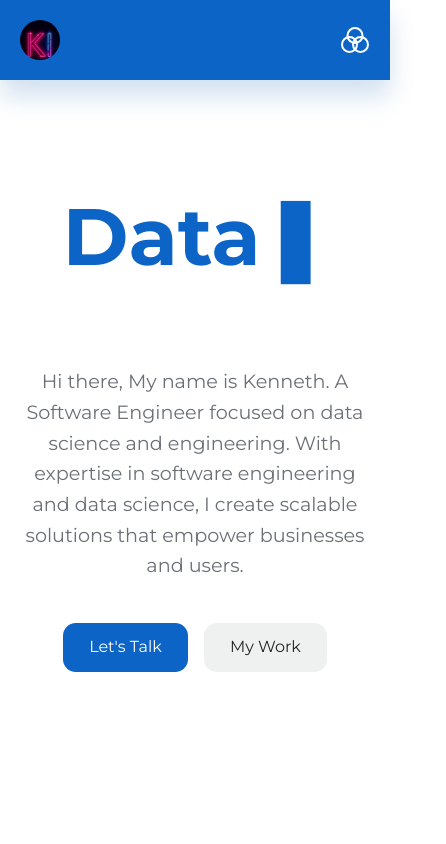
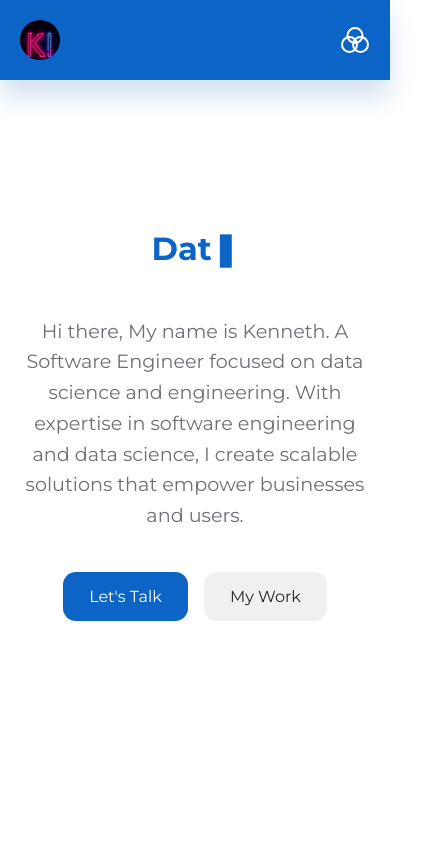
Before and after one commit to KenImade/portfolio_website, a React (Create React App) app: page / in a window 390 px wide. Shown: the top 844 px of the page, 446 px wide, since content can reach past the window. Built offline with nearby package versions, Linux system fonts and the light colour scheme.

Commit message:
fixed mobile layout

```diff
--- a/src/components/typewriter/typewriter.css
+++ b/src/components/typewriter/typewriter.css
@@ -1,7 +1,8 @@
 .typed__text-container {
     display: flex;
     justify-content: center;
-    margin-bottom: 1.5rem;
+    width: 100%;
+    /* margin-bottom: 1.5rem; */
 }
 
 .typed__text {
@@ -16,3 +17,10 @@
     color:var(--color-primary);
     font-weight: bold;
 }
+
+/* MEDIA QUERIES (PHONES) */
+@media screen and (max-width: 600px) {
+    .typed__text, .typed-cursor {
+        font-size: 2rem;
+    }
+}
--- a/src/sections/services/services.css
+++ b/src/sections/services/services.css
@@ -51,8 +51,15 @@
 /* MEDIA QUERIES (Phones) */
 @media  screen and (max-width: 600px) {
     .services__container {
-        grid-template-columns: 1fr;
+        display: flex;
+        flex-direction: column;
+        /* grid-template-columns: 1fr; */
+
         gap: 1.2rem;
+    }
+
+    .services__container > :nth-child(3) {
+        width: 100%;
     }
 
     .card.service {
```
